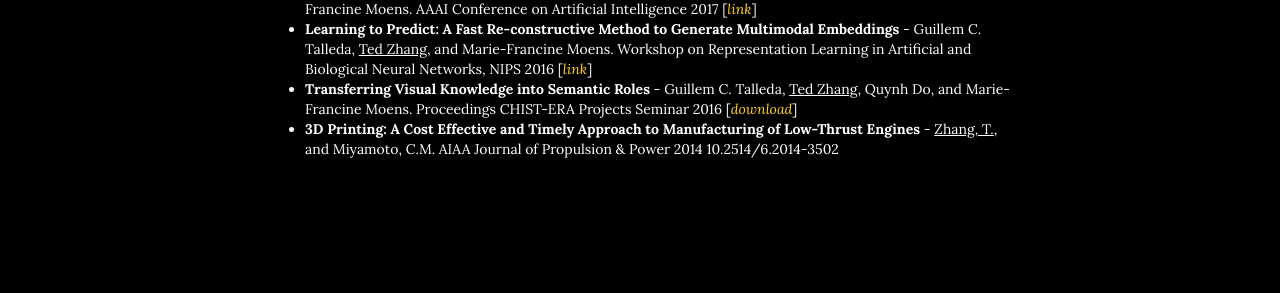
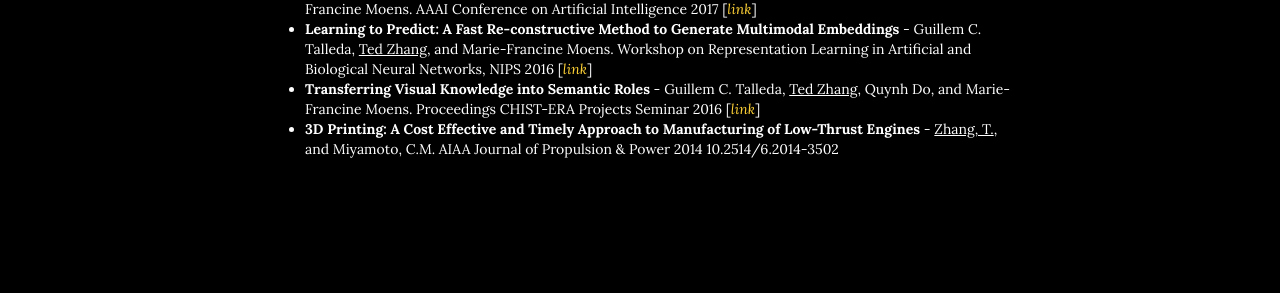
Before and after one commit to zted/zted.github.io, a Jekyll site: the page built from index.html, in a window 1280 px wide and 900 px high, scrolled down 1975 px. Shown: the part 160-453 px from the top of the window. Built offline with Jekyll 4.4.1, drawn with Linux system fonts in a browser that asks for light colours.

Commit message:
change wording

```diff
--- a/2_research.html
+++ b/2_research.html
@@ -12,7 +12,7 @@ title: Research
         <li><strong>CADET: Computer Assisted Discovery Extraction and Translation</strong> - Benjamin Van Durme,Tom Lippincott, Kevin Duh, Deana Burchfield, Adam Poliak, Cash Costello, Tim Finin, Scott Miller, James Mayfield, Philipp Koehn, Craig Harman, Dawn Lawrie, Chandler May, Max Thomas, Julianne Chaloux, Tongfei Chen, Alex Comerford, Benjamin Glass, Shudong Hao, Patrick Martin, Rashmi Sankepally, Ying-Ying Tran and <u>Ted Zhang</u>. International Joint Conference on Natural Language Processing (IJCNLP) 2017 Demo [<i><a href="http://aclweb.org/anthology/I17-3002.pdf">link</a></i>]</li>
         <li><strong>Imagined Visual Representations as Multimodal Embeddings</strong> - Guillem C. Talleda, <u>Ted Zhang</u>, and Marie-Francine Moens. AAAI Conference on Artificial Intelligence 2017   [<i><a href="https://aaai.org/ocs/index.php/AAAI/AAAI17/paper/view/14811/14042">link</a></i>]</li>
         <li><strong>Learning to Predict: A Fast Re-constructive Method to Generate Multimodal Embeddings</strong> - Guillem C. Talleda, <u>Ted Zhang</u>, and Marie-Francine Moens. Workshop on Representation Learning in Artificial and Biological Neural Networks, NIPS 2016   [<i><a href="https://arxiv.org/abs/1703.08737">link</a></i>]</li>
-        <li><strong>Transferring Visual Knowledge into Semantic Roles</strong> - Guillem C. Talleda, <u>Ted Zhang</u>, Quynh Do, and Marie-Francine Moens. Proceedings CHIST-ERA Projects Seminar 2016   [<i><a href="download/Bern2016.pdf">download</a></i>]</li>
+        <li><strong>Transferring Visual Knowledge into Semantic Roles</strong> - Guillem C. Talleda, <u>Ted Zhang</u>, Quynh Do, and Marie-Francine Moens. Proceedings CHIST-ERA Projects Seminar 2016   [<i><a href="download/Bern2016.pdf">link</a></i>]</li>
         <li><strong>3D Printing: A Cost Effective and Timely Approach to Manufacturing of Low-Thrust Engines</strong> - <u>Zhang, T.</u>, and Miyamoto, C.M. AIAA Journal of Propulsion & Power 2014 10.2514/6.2014-3502</li>
     </ul>
 </div>
```
